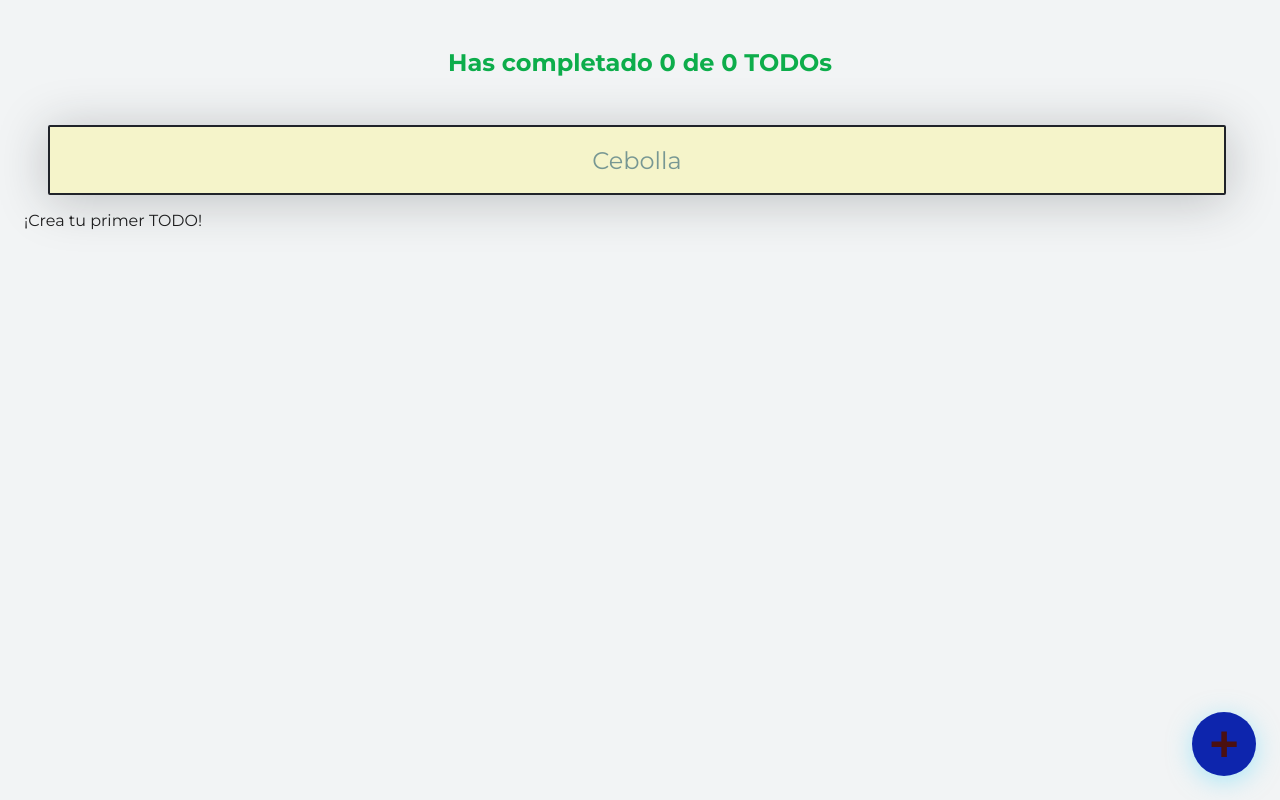
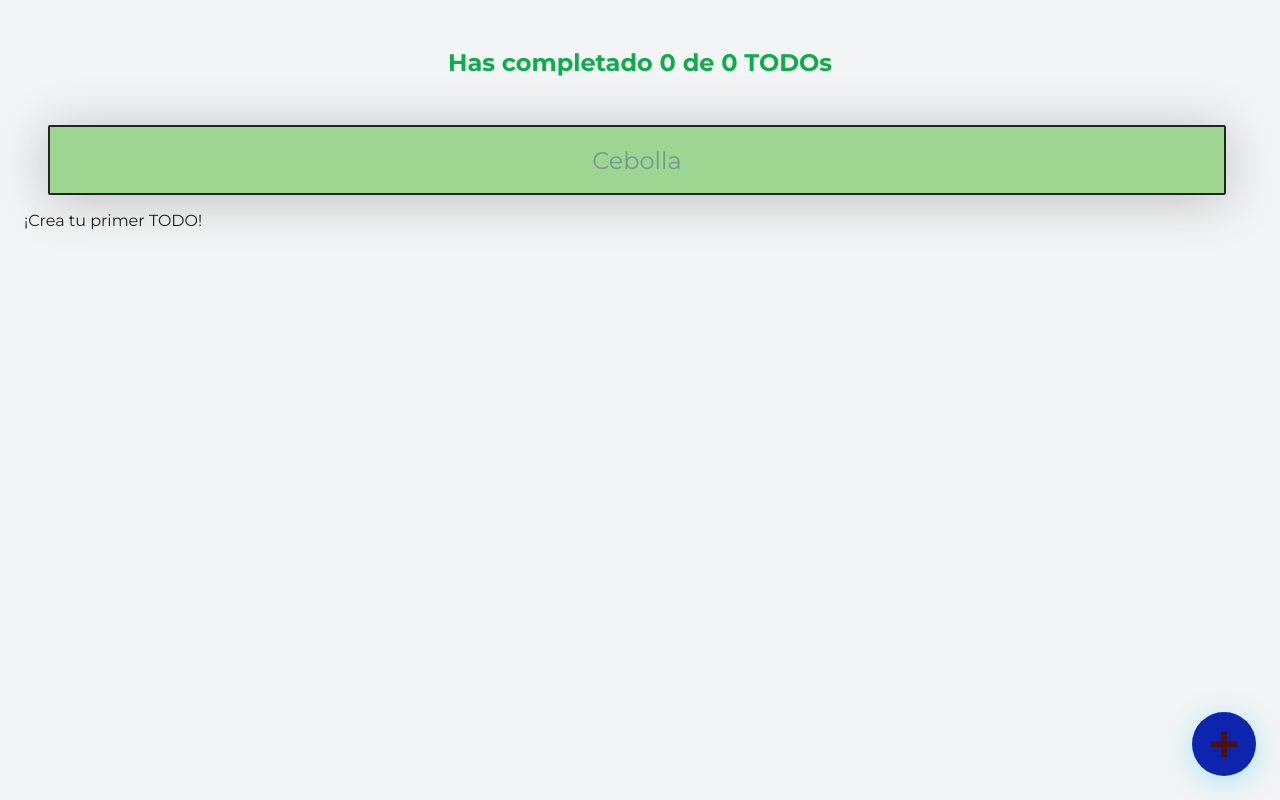
Before and after one commit to marialbert/test-react3, a React app: page / in a window 1280 px wide. Built offline with nearby package versions, Linux system fonts and the light colour scheme.

Commit message:
cambio color  2

```diff
--- a/src/TodoSearch/TodoSearch.css
+++ b/src/TodoSearch/TodoSearch.css
@@ -1,5 +1,5 @@
 .TodoSearch {
-  background: #f5f4ca;
+  background: #9ed590;
   border-radius: 2px;
   border: 2px solid #202329;
   margin: 0 24px;
```
